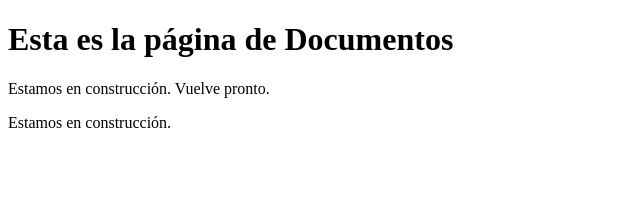
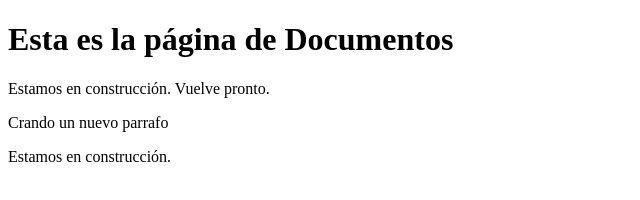
Before and after one commit to Brayan-chan/PaginaCliente, a plain HTML site: page index.html in a window 1280 px wide. Shown: the whole page, without its empty margins (0-640 px from the left). Drawn offline with Linux system fonts and the light colour scheme.

Commit message:
Agregando un parrafo

```diff
--- a/index.html
+++ b/index.html
@@ -10,6 +10,8 @@
     <p>Estamos en construcción. Vuelve pronto.</p>
     <div class="home">
 
+        <p>Crando un nuevo parrafo</p>
+
 
         <p>Estamos en construcción.</p>
     </div>
```
